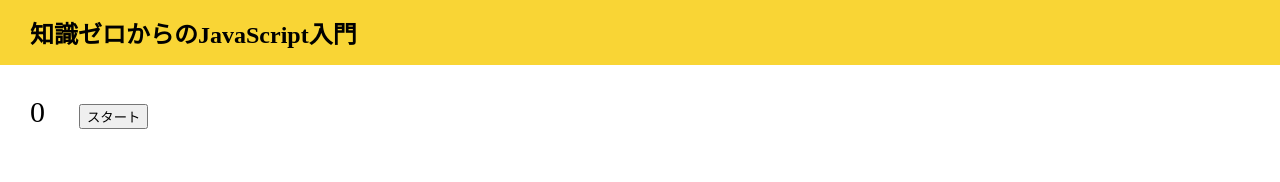
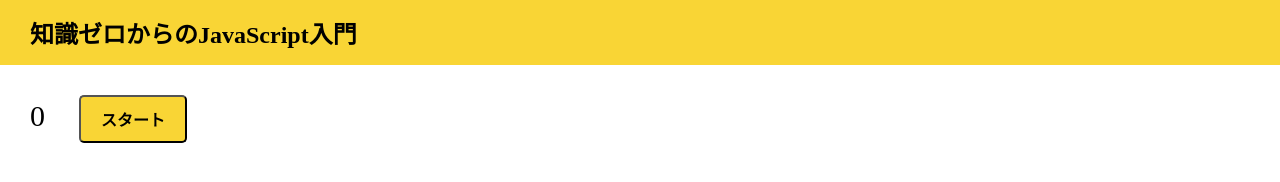
Before and after one commit to itc-s24011/JavaScript_s24011, a plain HTML site: page CH05/CH05-05/index.html in a window 1280 px wide. Drawn offline with Linux system fonts and the light colour scheme.

Commit message:
編集した

```diff
--- a/CH05/CH05-05/index.html
+++ b/CH05/CH05-05/index.html
@@ -11,7 +11,7 @@
   </header>
     <section class="contents">
        <span id="counter">0</span>
-    <button id='action_btn'>スタート</button>
+      <button id='action_btn' class="button">スタート</button>
       <ul id="results"></ul>
     </section>
     <script src="./script.js"></script>
```
Lines whose indentation alone changed are shown as unchanged.
